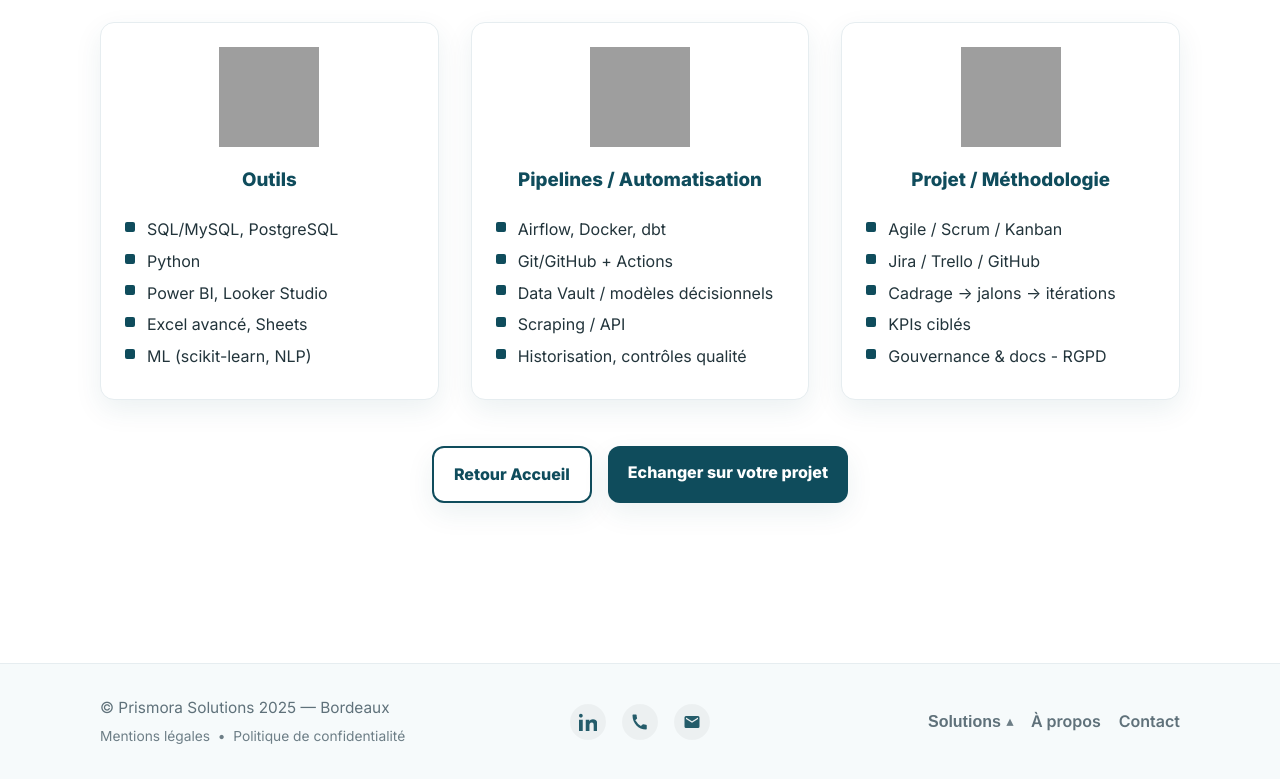
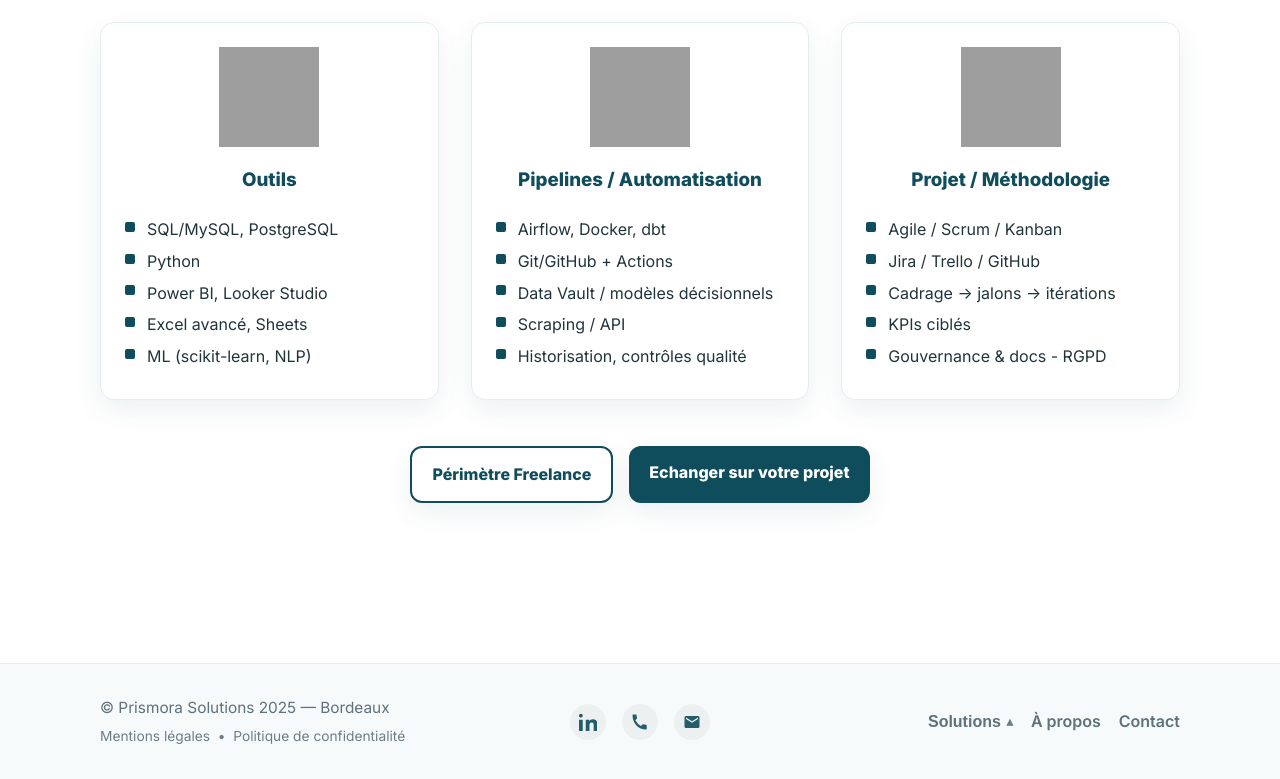
Before and after one commit to prismora-solutions/prismora-solutions.github.io, a plain HTML site: page test.html in a window 1280 px wide. Shown: the part 2264-3043 px from the top of the page. Drawn offline with Linux system fonts and the light colour scheme; no server answers; grey boxes are pictures that could not be loaded.

Commit message:
Update test.html

```diff
--- a/test.html
+++ b/test.html
@@ -299,7 +299,7 @@
       </div>
       <br>
       <div class="cta-row">
-        <a class="cta cta--ghost" href="index.html">Retour Accueil</a>
+        <a class="cta cta--ghost" href="index.html">Périmètre Freelance</a>
         <a class="cta" href="contact.html">Echanger sur votre projet</a>
       </div>
     </div>
```
